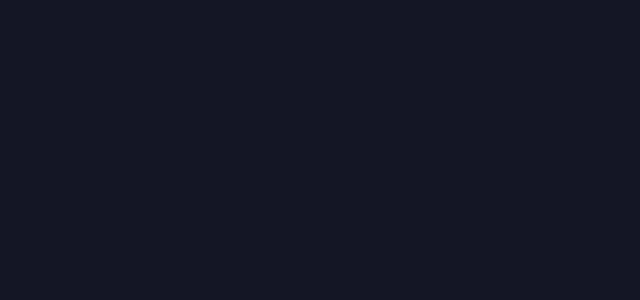
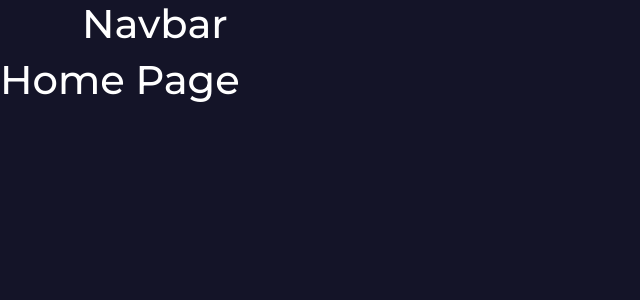
Before and after one commit to mistermine102/beat-store, a Vue app: page /home in a window 1280 px wide. Shown: the top 300 px of the page, without its empty margins (0-640 px from the left). Built offline with nearby package versions, Linux system fonts and the light colour scheme.

Commit message:
added google fonts and bootstrap

```diff
--- a/index.html
+++ b/index.html
@@ -3,11 +3,16 @@
   <head>
     <meta charset="UTF-8" />
     <link rel="icon" type="image/svg+xml" href="/vite.svg" />
+    <link rel="preconnect" href="https://fonts.googleapis.com" />
+    <link rel="preconnect" href="https://fonts.gstatic.com" crossorigin />
+    <link href="https://fonts.googleapis.com/css2?family=Montserrat:wght@100;300;500;700&display=swap" rel="stylesheet" />
+    <link rel="stylesheet" href="node_modules/bootstrap/dist/css/bootstrap.min.css">
     <meta name="viewport" content="width=device-width, initial-scale=1.0" />
     <title>Beats</title>
   </head>
   <body>
     <div id="app"></div>
     <script type="module" src="/src/main.js"></script>
+    <script src="node_modules/bootstrap/dist/js/bootstrap.bundle.min.js"></script>
   </body>
 </html>
--- a/package.json
+++ b/package.json
@@ -9,7 +9,11 @@
     "preview": "vite preview"
   },
   "dependencies": {
-    "vue": "^3.2.45"
+    "axios": "^1.2.1",
+    "bootstrap": "^5.2.3",
+    "vue": "^3.2.45",
+    "vue-router": "^4.1.6",
+    "vuex": "^4.1.0"
   },
   "devDependencies": {
     "@vitejs/plugin-vue": "^4.0.0",
--- a/src/App.vue
+++ b/src/App.vue
@@ -1,13 +1,25 @@
 <template>
-  <div></div>
+  <div class="container">
+    <the-navbar></the-navbar>
+  </div>
+  <router-view></router-view>
 </template>
 
-<script></script>
+<script>
+import TheNavbar from "./components/layout/TheNavbar.vue";
+
+export default {
+  components: {
+    TheNavbar,
+  },
+};
+</script>
 
 <style>
-
 body {
-  background-color: rgb(20, 21, 37);
+  background-color: rgb(20, 20, 40);
+  color: white;
+  box-sizing: border-box;
+  font-family: "Montserrat", sans-serif;
 }
-
 </style>
--- /dev/null
+++ b/src/components/layout/TheFooter.vue
@@ -0,0 +1,5 @@
+<template>
+    <footer>
+        <h1>Footer</h1>
+    </footer>
+</template>
--- /dev/null
+++ b/src/components/layout/TheNavbar.vue
@@ -0,0 +1,7 @@
+<template>
+    <header>
+        <h1>Navbar</h1>
+        <nav>
+        </nav>
+    </header>
+</template>
--- /dev/null
+++ b/src/pages/HomePage.vue
@@ -0,0 +1,3 @@
+<template>
+    <h1>Home Page</h1>
+</template>
```
Also changed, not shown: src/main.js (+6 -1 lines), src/router.js (added, +19 -0 lines), 2 other files (tests, documents, lock files or other folders).
